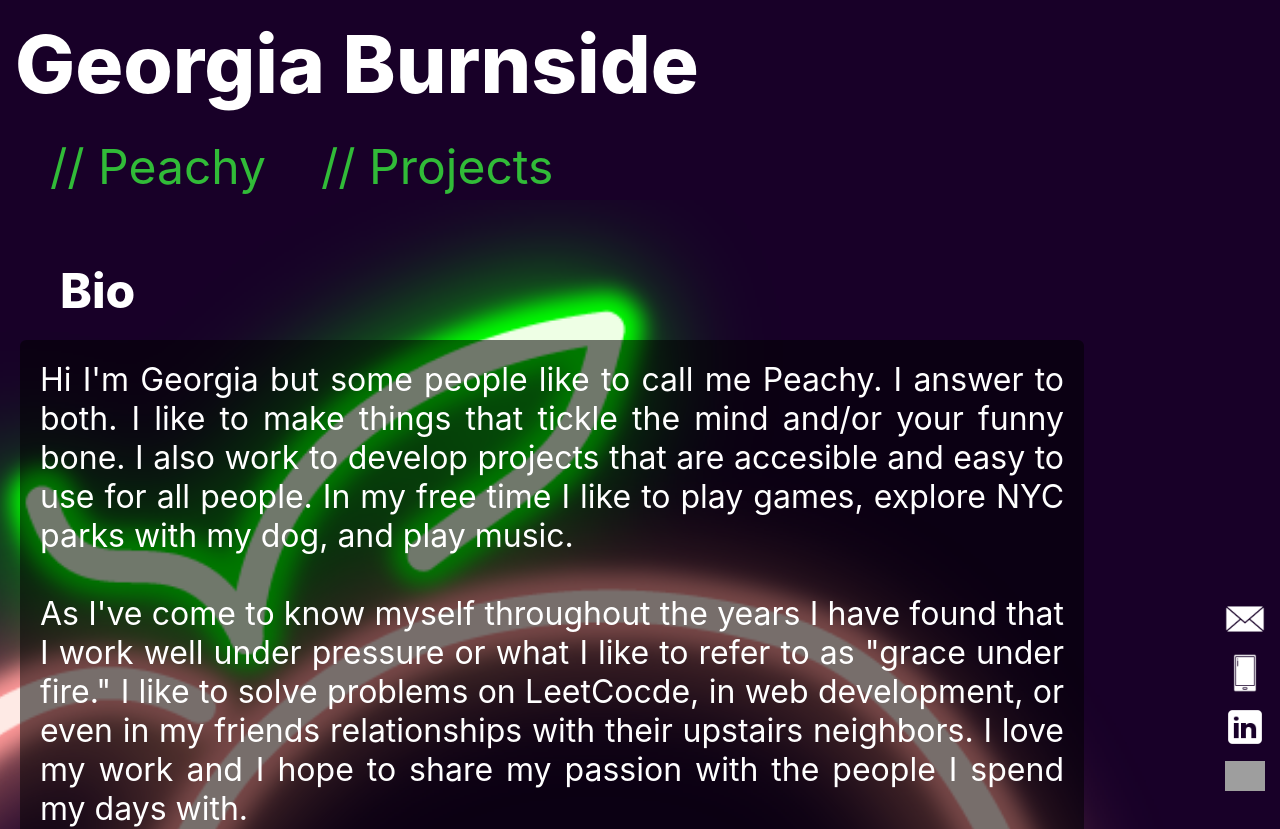
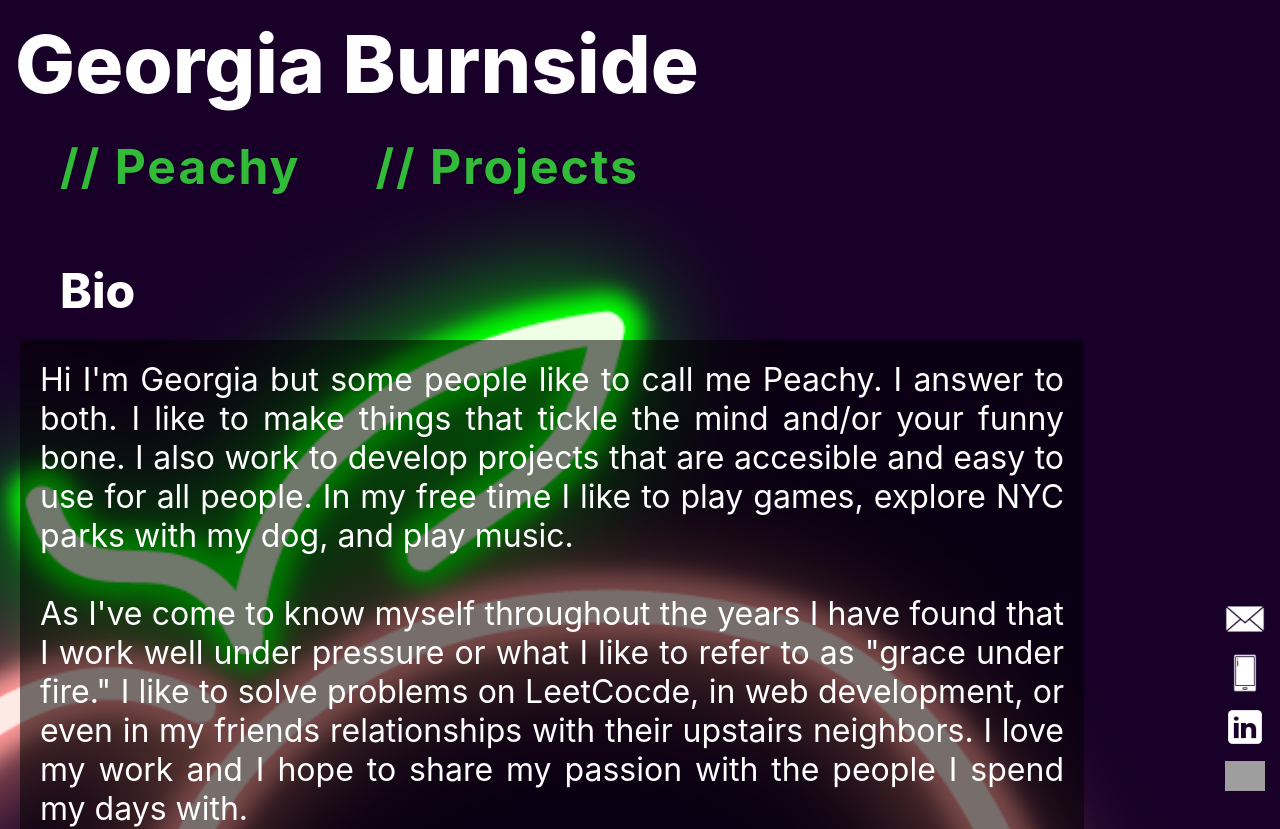
Before and after one commit to peachyGB/me, a React (Create React App) app: page / in a window 1280 px wide. Shown: the top 829 px of the page. Built offline with nearby package versions, Linux system fonts and the light colour scheme; grey boxes are pictures that could not be loaded.

Commit message:
underline CSS for Nav bar

```diff
--- a/src/App.css
+++ b/src/App.css
@@ -81,6 +81,27 @@ button {
   margin: 15px;
   margin-left: 40px;
   text-decoration: none;
+  position: relative;
+  font-weight: bold;
+  letter-spacing: 2px;
+  padding: 0 10px;
+}
+
+.navBtn:after {
+  content: "";
+  position: absolute;
+  background-color: rgb(49, 187, 56);
+  height: 3px;
+  width: 0;
+  left: 0;
+  bottom: -7px;
+  transition: 1.5s cubic-bezier(0.4, 0, 0, 1.28);
+}
+.navBtn:hover {
+  color: rgb(49, 187, 56);
+}
+.navBtn:hover:after {
+  width: 100%;
 }
 
 .proj-containers {
```
